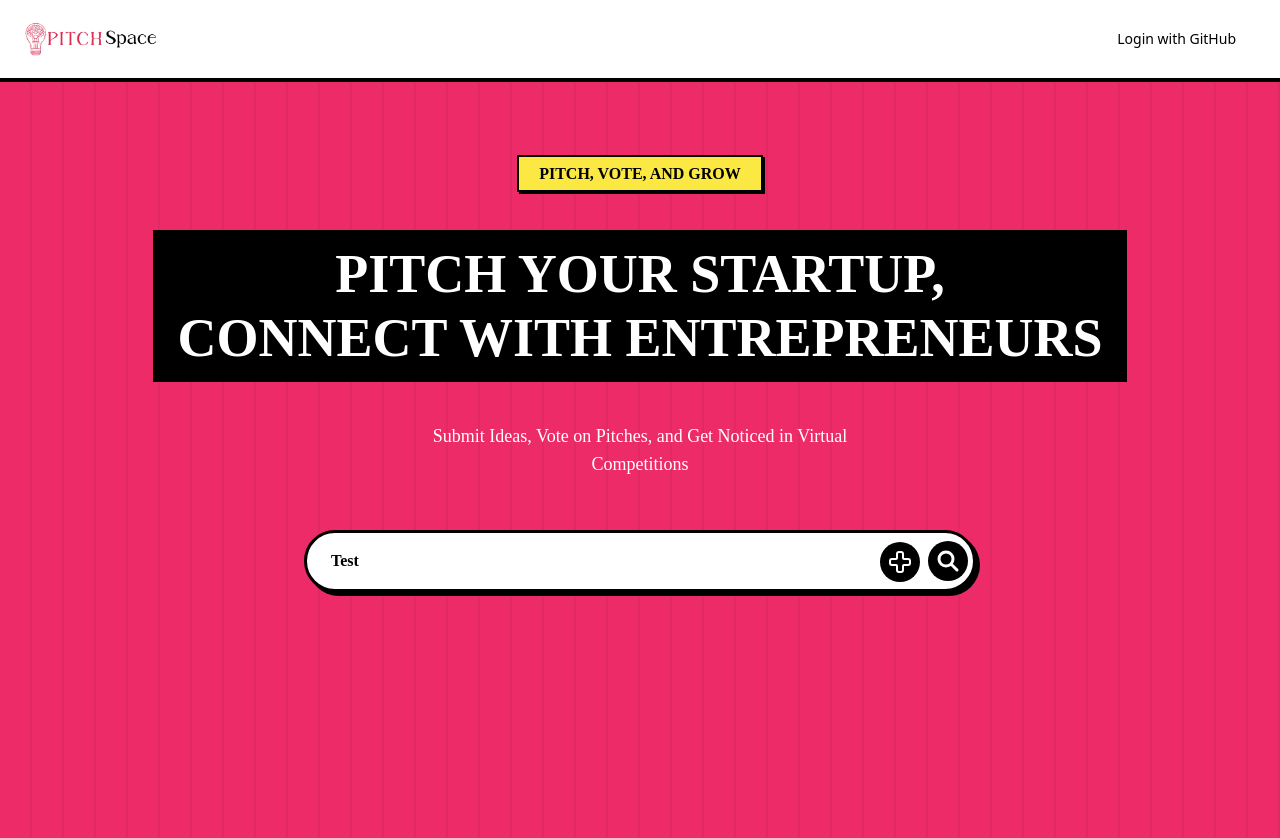
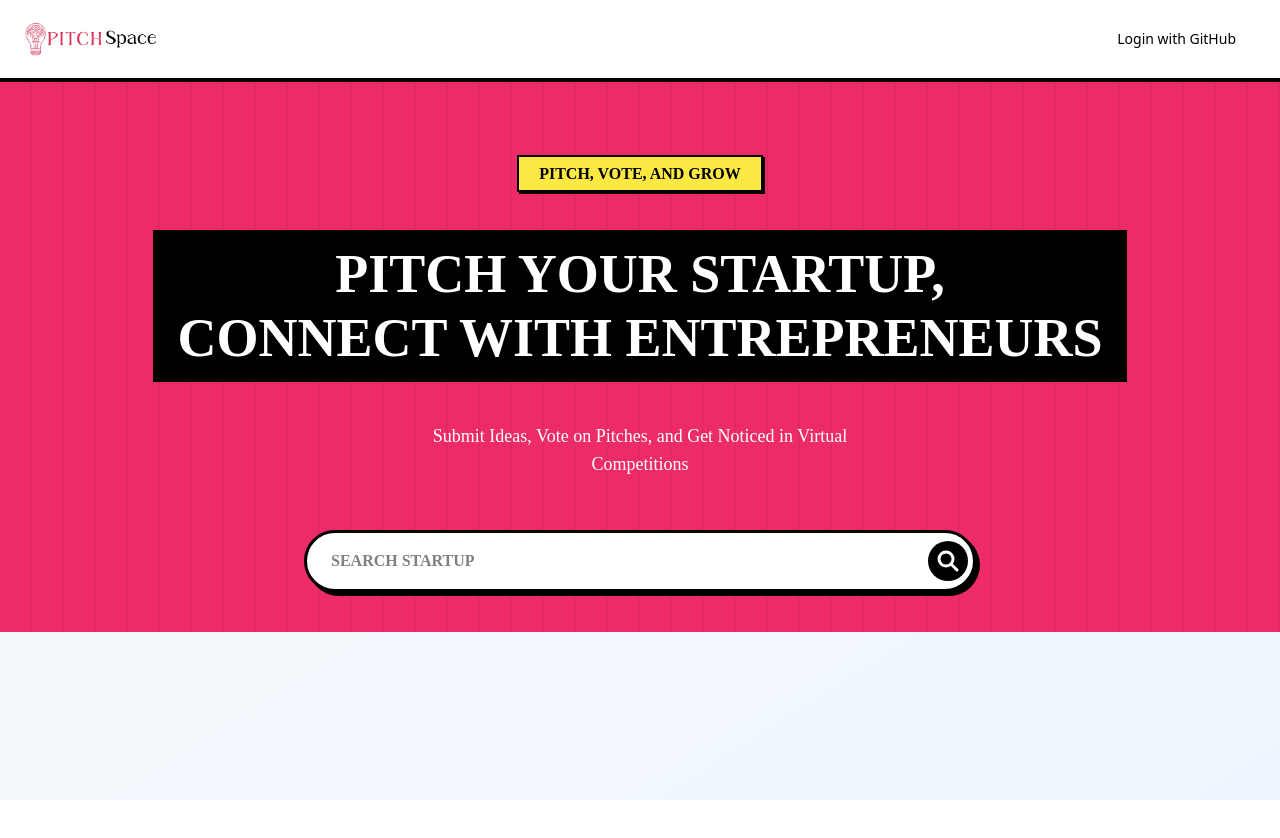
Before and after one commit to saptarshidey3000/PitchSpace, a Next.js app: page / in a window 1280 px wide. Shown: the top 838 px of the page. After the commit the page ends 800 px from the top, so only its background shows below. Built offline with nearby package versions, Linux system fonts and the light colour scheme; no server answers.

Commit message:
hero section done

```diff
--- a/app/(root)/page.tsx
+++ b/app/(root)/page.tsx
@@ -21,7 +21,10 @@ const SearchIcon = () => (
 );
 
 
-export default function Home() {
+export default async function Home({searchParams}:{
+  searchParams:Promise<{query?:string}>
+}) {
+  const query =(await searchParams).query;
   return (
     <>
       {/* This main container sets up the primary background color and the vertical stripe pattern.
@@ -29,7 +32,8 @@ export default function Home() {
         to cover the white space left by the parent layout's padding.
       */}
       <main
-        className="flex min-h-screen w-full justify-center bg-[#ee2b69] px-4 font-['Work_Sans'] -mt-6"
+        className="flex h-[550px] w-full justify-center bg-[#ee2b69] px-4 font-['Work_Sans'] -mt-6"
+
         style={{
           backgroundImage: 'repeating-linear-gradient(to right, transparent 0 30px, rgba(0,0,0,0.05) 30px 32px)',
         }}
@@ -76,7 +80,7 @@ export default function Home() {
                 <SearchIcon />
               </button>
             </div> */}
-            <SearchForm/>
+            <SearchForm query={query} />
           </div>
         </div>
       </main>
--- a/app/components/SearchForm.tsx
+++ b/app/components/SearchForm.tsx
@@ -18,12 +18,12 @@ const SearchIcon = () => (
   </svg>
 );
 
-const SearchForm = () => {
-  const query = "Test"
+const SearchForm = ({query}:{query?: string}) => {
+
   return (
     <Form action="/" scroll={false}
     placeholder="SEARCH STARTUP"
-    className='w-full rounded-full border-[3px] border-black bg-white py-4 pl-6 pr-20 font-bold text-black placeholder:font-bold placeholder:text-black/70 focus:outline-none shadow-[4px_4px_0px_0px_#000]'>
+    className='  my-form w-full rounded-full border-[3px] border-black bg-white py-4 pl-6 pr-20 font-bold text-black placeholder:font-bold placeholder:text-black/70 focus:outline-none shadow-[4px_4px_0px_0px_#000]'>
       <input
       name='query'
       defaultValue={query}
```
